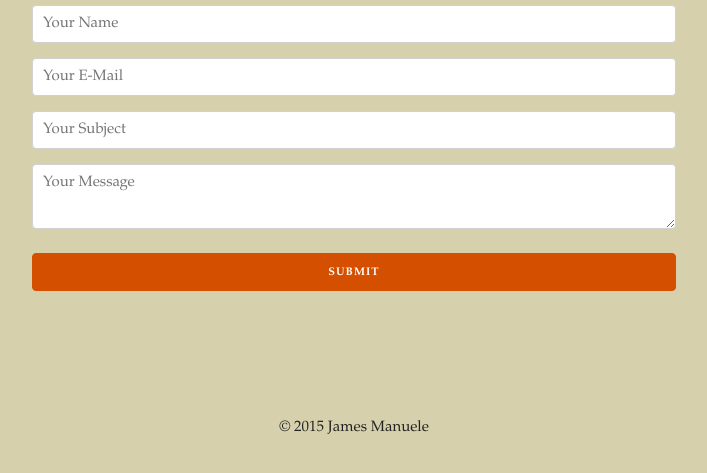
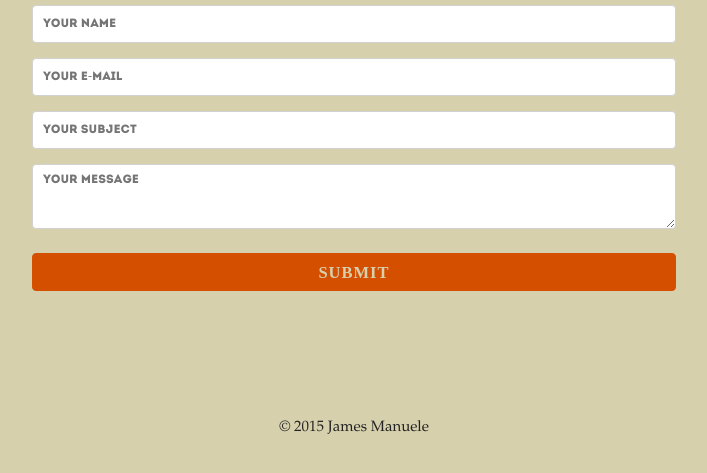
Before and after one commit to X10project/manuele, a PHP site: page /contact.html in a window 1280 px wide. Shown: the part 142-615 px from the top of the page, without its empty margins (286-993 px from the left). Run offline with PHP 8.4, Linux system fonts and the light colour scheme; some libraries are stand-ins or nearby versions.

Commit message:
adds font-family

```diff
--- a/css/styles.css
+++ b/css/styles.css
@@ -1,7 +1,12 @@
+@font-face {
+	font-family: 'Intro';
+	src: url('../fonts/Intro.otf');
+	format('opentype');
+}
 
 /* ------------------------------------------------------------------layout */
 body {
-	font-family: Garamond, Baskerville, Baskerville Old Face, Hoefler Text, Times New Roman, serif; /* edit this to font type */
+	font-family: Garamond, Baskerville, Baskerville Old Face, Hoefler Text, Times New Roman, serif;
 	background-color: #d6d0ad;
 }
 a {
@@ -35,7 +40,6 @@ a[class*="socicon-"] {
   	width: 97.5%;
   }
 }
-
 /* Larger than phablet (also point when grid becomes active) */
 @media (min-width: 550px) {
 	.container {
@@ -59,19 +63,24 @@ nav {
 
 /* -----------------------------------------------------------------contact */
 /* For devices larger than 275px */
-form{
+form {
 	width: 100%;
 	display: inline-block;
 	text-align: center;
 	margin-top: 5px;
 }
-input, textarea{
+input, textarea {
 	width: 97.5%;
 	text-align: left;
+	font-family: 'Intro';
+	font-size: 0.8em;
 }
 input.button-primary {
 	background-color: #D45000 !important;
 	border-color: #D45000 !important;
+	color: #d6d0ad !important;
+	font-family: initial;
+	font-size: 1.1em;
 }
 @media (min-width: 550px) {
 	input, textarea{
```
Also changed, not shown: fonts/Intro.otf (added).
